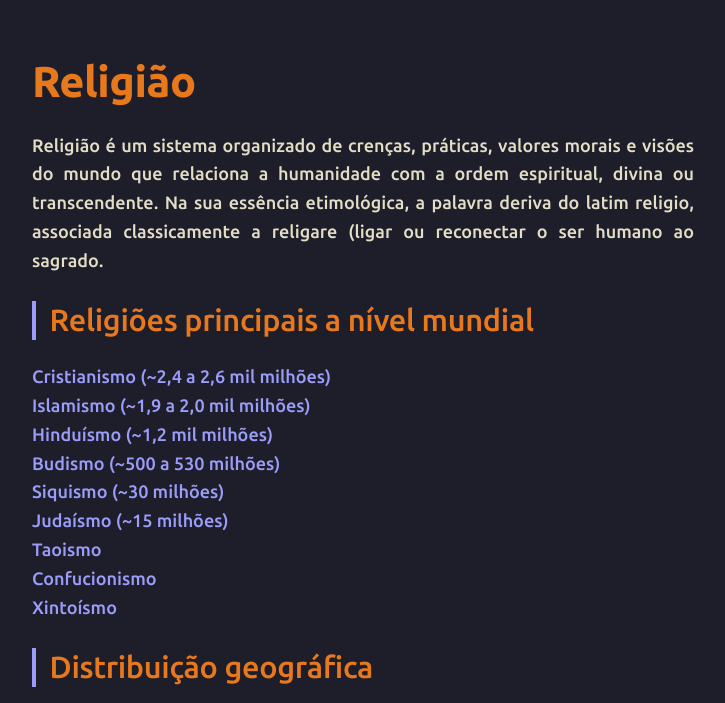
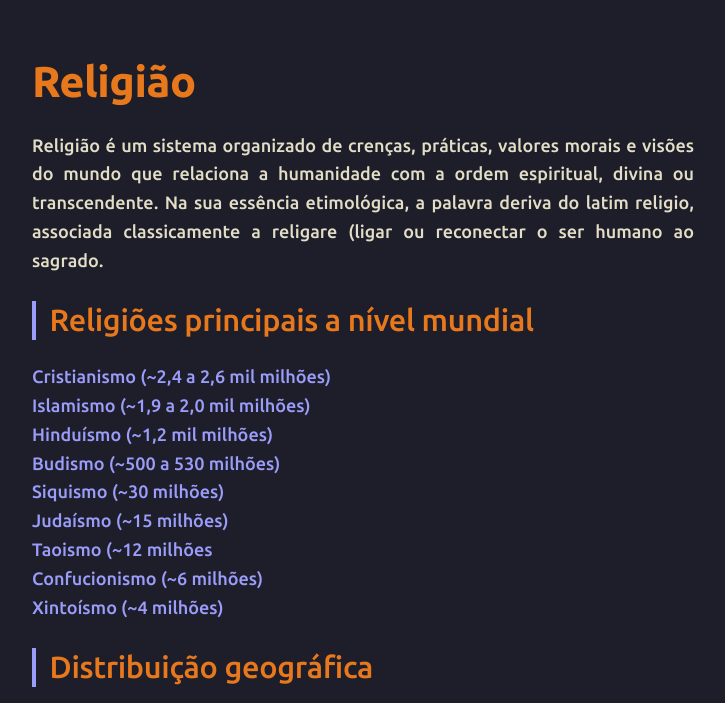
Before and after one commit to joaquim-capitao/joaquim-capitao.github.io, a Jekyll site: the page built from religiao/index.md, in a window 1280 px wide, cut to the strip 0-703 px from the top of the page. Shown: the whole strip, without its empty margins (277-1002 px from the left). Built offline with Jekyll 4.4.1, drawn with Linux system fonts in a browser that asks for light colours; our own code applies the rules of GitHub Pages for plain Markdown files.

Commit message:
Update religious affiliations with population estimates

```diff
--- a/religiao/index.md
+++ b/religiao/index.md
@@ -11,9 +11,9 @@ Religião é um sistema organizado de crenças, práticas, valores morais e vis
 [Budismo (~500 a 530 milhões)](budismo)
 [Siquismo (~30 milhões)](siquismo)
 [Judaísmo (~15 milhões)](judaismo)
-[Taoismo](taoismo)
-[Confucionismo](confucionismo)
-[Xintoísmo](xintoismo)
+[Taoismo (~12 milhões](taoismo)
+[Confucionismo (~6 milhões)](confucionismo)
+[Xintoísmo (~4 milhões)](xintoismo)
 
 ## Distribuição geográfica
 
```
